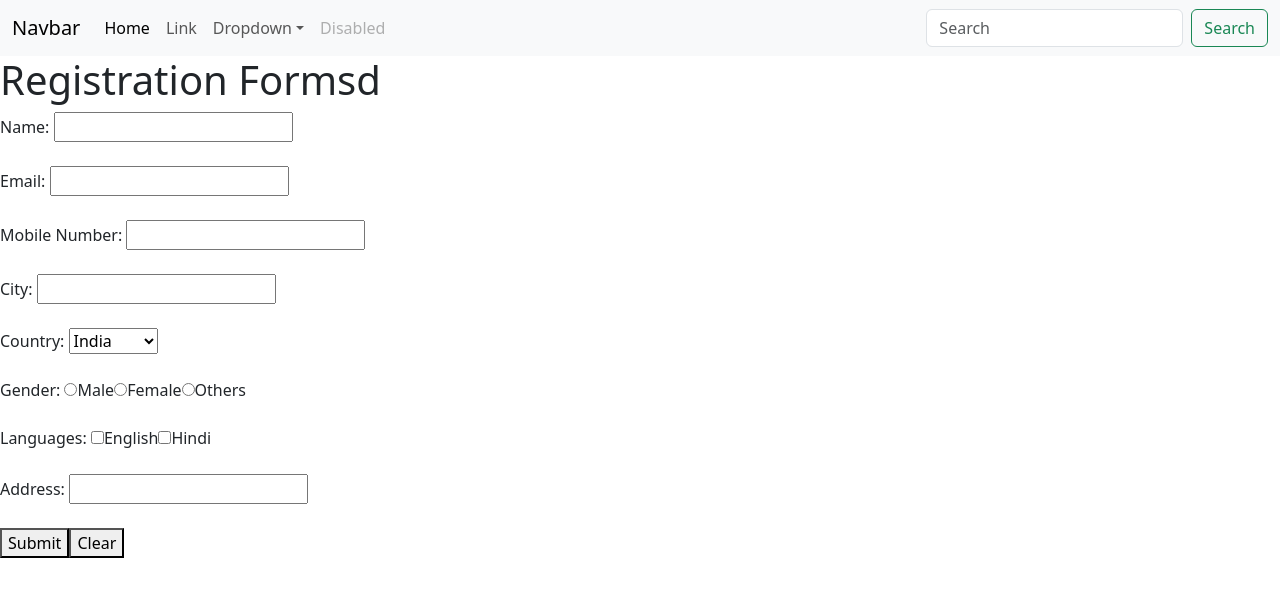
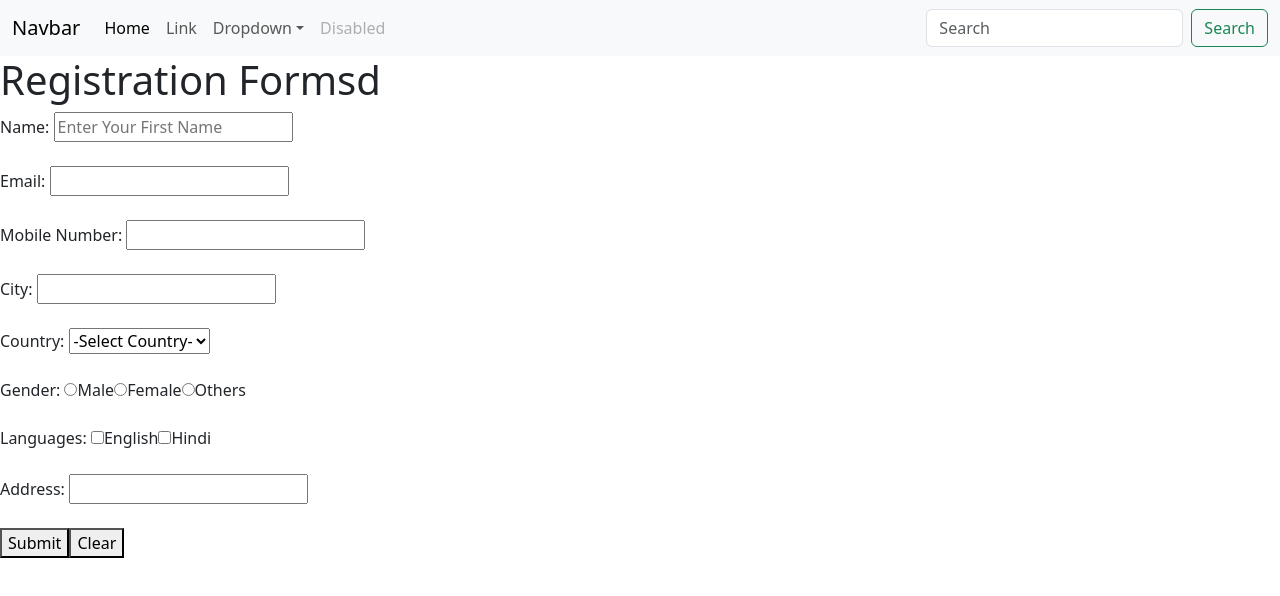
Before and after one commit to Ashi2101/Reactjs_practice, a React (Create React App) app: page / in a window 1280 px wide. Shown: the top 596 px of the page. Built offline with nearby package versions, Linux system fonts and the light colour scheme.

Commit message:
FunctionCreated

```diff
--- a/src/App.js
+++ b/src/App.js
@@ -7,6 +7,7 @@ function App() {
   return (
     <div>
      <NavBar/>
+
      <Form/>
     </div>
 
--- a/src/components/Form.js
+++ b/src/components/Form.js
@@ -1,14 +1,19 @@
-import React, { Component } from 'react'
+import React from 'react';
 
-export class Form extends Component {
+const Form = () => {
+
+function formSubmit()
+{
+console.log("Clicked On Submit");
+
+}
 
 
-  render() {
-    return (
+  return (
       <div>
         <h1>Registration Formsd  </h1>
 
-        <div>Name: <input type="text"></input></div>
+        <div>Name: <input type="text" placeholder="Enter Your First Name"></input></div>
         <br></br>
         <div>Email: <input type="text"></input></div>
         <br></br>
@@ -17,10 +22,11 @@ export class Form extends Component {
         <div>City: <input type="text"></input></div>
         <br></br>
         <div>Country: <select>
-            <option>India</option>
-            <option>Australia</option>
-            <option>America</option>
-            <option>Russia</option>
+        <option>-Select Country-</option>
+            <option value="india">India</option>
+            <option value="australia">Australia</option>
+            <option value="america">America</option>
+            <option value="russia">Russia</option>
         </select></div>
         <br></br>
         <div>Gender: <input type="radio"/>Male
@@ -33,12 +39,12 @@ export class Form extends Component {
         <div>Address: <input type="text"></input></div>
         <br></br>
 
-        <div><button> Submit </button>
+        <div><button onClick={formSubmit}> Submit </button>
         <button>Clear</button></div>
 
       </div>
     )
   }
-}
+
 
 export default Form
```
